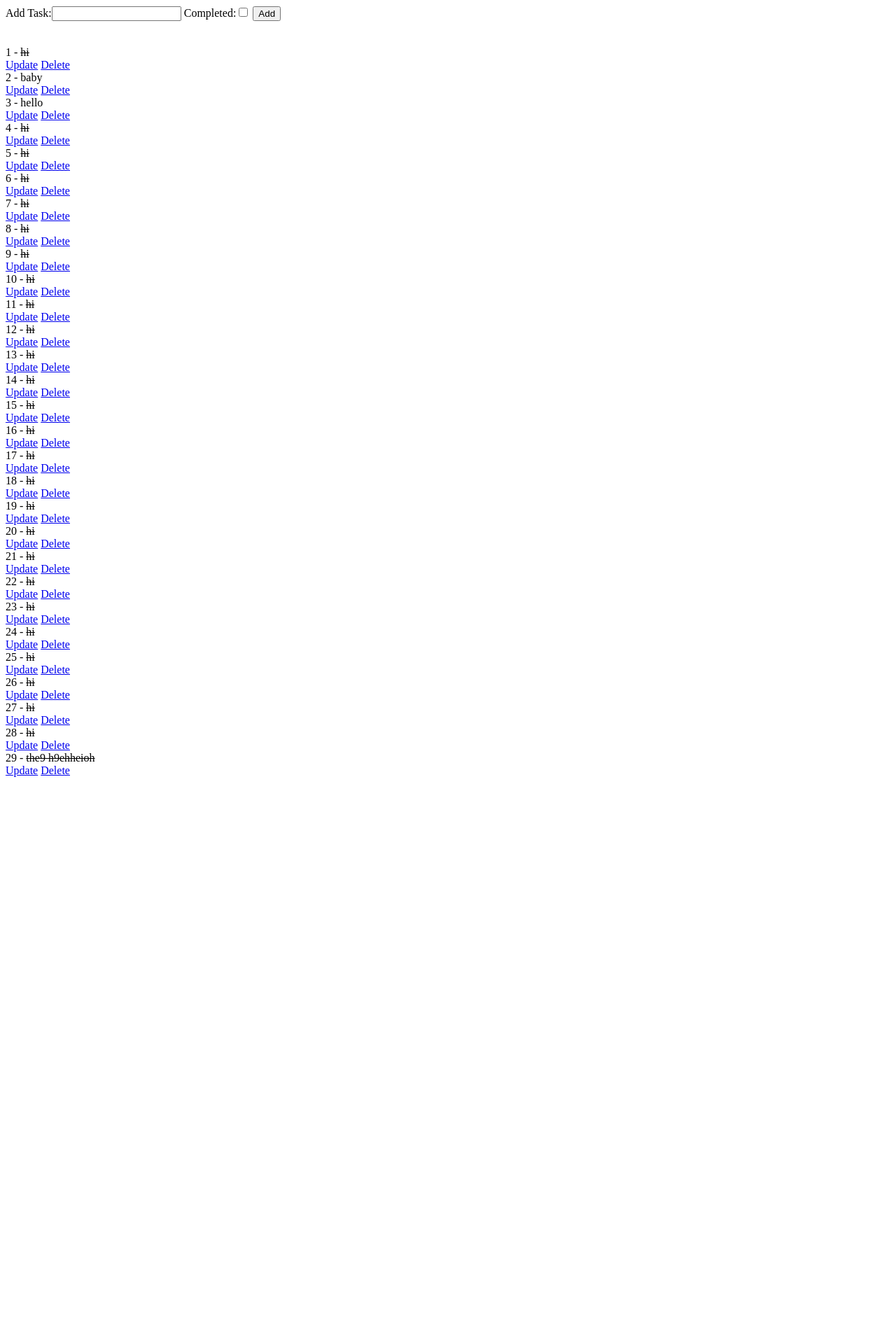
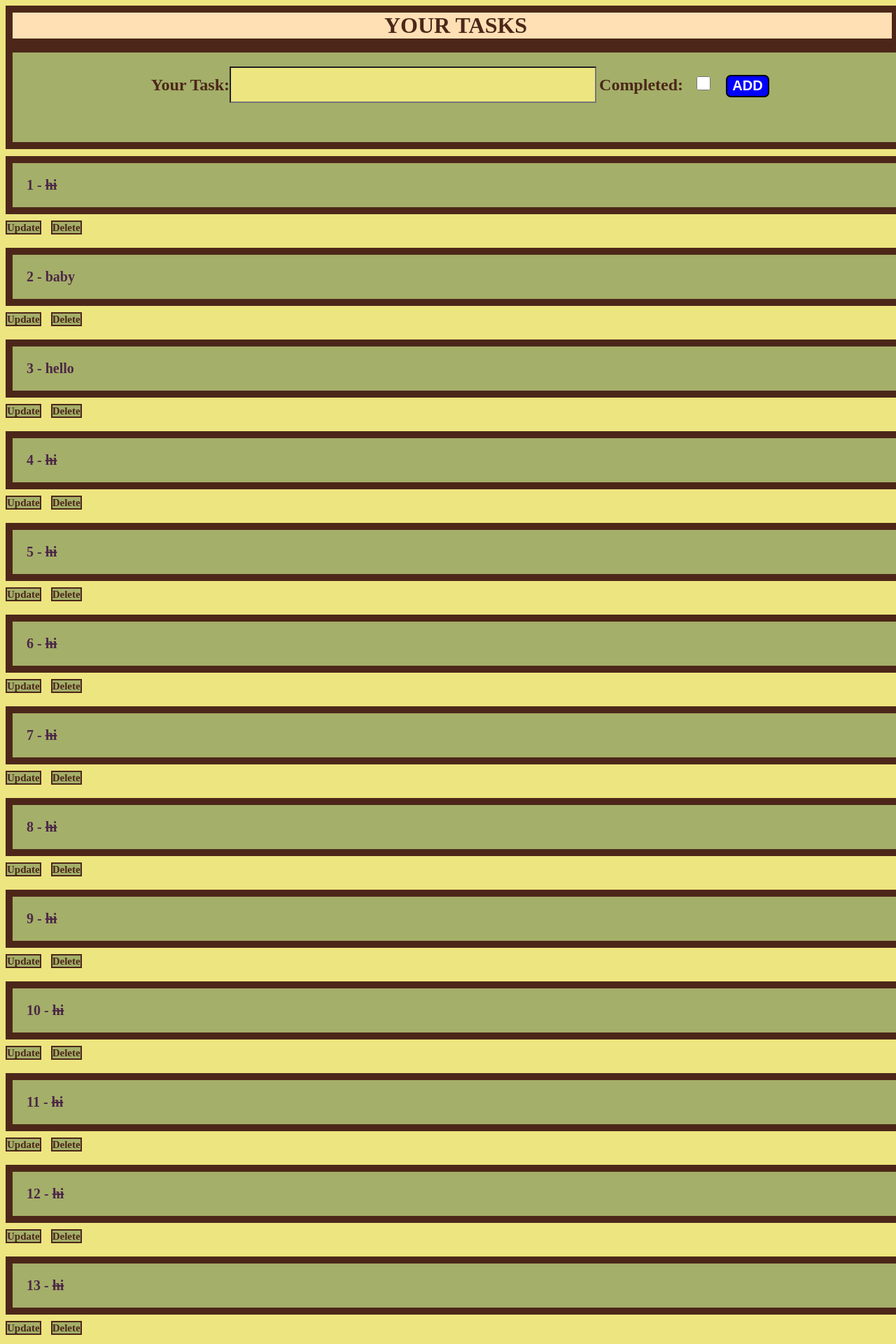
Before and after one commit to divyekalra1/to-do-app, a Django app: page /tasks/ in a window 1280 px wide. Shown: the top 1920 px of the page at 70% size. Before the commit the page ends 1110 px from the top, so only its background shows below. Run offline with Django 3.2, Linux system fonts and the light colour scheme; data comes from the database, SQL or seed files in the repository; both versions use the stored data as it was after the commit.

Commit message:
frontend

```diff
--- a/todo/tasks/forms.py
+++ b/todo/tasks/forms.py
@@ -1,9 +1,11 @@
+from django.forms import ModelForm
 from django import forms
 from .models import Task
-class TaskForm(forms.ModelForm):
-    class Meta:
-        model = Task
-        fields = '__all__'
-        labels = {
-                    "title": "Add Task"
-                 }
+class TaskForm(ModelForm):
+	title=forms.CharField(max_length=100)
+	title.widget.attrs.update({'style':'color:#4C2719;  border=3px solid black; width:500px; font-size:24px; padding:10px; background:#EDE580;'})
+	completed=forms.BooleanField()
+	completed.widget.attrs.update({'style':'width:50px; height:20px; background:#EDE580;'})
+	class Meta :
+		model=Task
+		fields=['title','completed']
--- a/todo/tasks/templates/tasks/all_tasks.html
+++ b/todo/tasks/templates/tasks/all_tasks.html
@@ -1,21 +1,103 @@
+<!DOCTYPE html>
+<html>
+<head>
+	<title>TO DO LIST</title>
+</head>
+<body>
+	<h1>YOUR TASKS</h1>
+
+<div>
 <form method = "POST">
 
-{{form}}
+<label><b>Your Task:</b></label>{{form.title}}
+<label><b>Completed:</b></label>{{form.completed}}
 
-<input type = "submit" value = "Add"></input>
+
+<input type = "submit" style="background:blue; color:white; border:2px solid black; font-weight:bold ; border-radius:7px; width:5%; height:2rem; font-size: 20px;"  value = "ADD"></input>
 
 {% csrf_token %}
 {% for i in counter %}
 <br>
-{% endfor %}
+{% endfor %}</div>
 {% for task in tasks %}
+	<div class="d1">
     {% if task.completed == True %}
-    {{ forloop.counter }} - <strike>{{ task }}</strike><br>
+    <b>{{ forloop.counter }} - <strike>{{ task }}</strike></b><br>
     {% else %}
-    {{ forloop.counter }} - {{ task }}<br>
+    <b>{{ forloop.counter }} - {{ task }}</b><br>
     {% endif %}
+</div>
     <a href = {% url "update_task" task.id %}>Update</a>
     <a href = {% url "delete_task" task.id %}>Delete</a></br>
+    <hr style="width:100%; padding-top:2px; border:2px #4C2719;">
 {% endfor %}
 
 </form>
+
+
+
+<style type="">
+	h1
+	{
+		background-color:#FFE0B5;
+		color:#4C2719;
+		padding-left:20px;
+		padding-right: 10px;
+		text-align: center;
+		border: 10px solid #4C2719 ;
+		margin:0px;
+		display: inline-block;
+		width:97%;
+
+	}
+	div
+	{
+		background-color:#A4AF69;
+		padding:20px;
+
+		text-align: center;
+		width:98%;
+		border:10px solid #4C2719;
+	}
+	.myfieldclass
+	{
+		color:red;
+	}
+	label
+	{
+		font-size: 24px;
+		color:#4C2719;
+
+	}
+	a{
+		font-size: 15px;
+		color:#4C2719;
+		font-weight: bold;
+		border:2px solid #4C2719;
+		margin-right:10px;
+		margin-top: 5px;
+		background-color: #A4AF69;
+		opacity: 1;
+		text-decoration: none;
+
+	}
+	body
+	{
+		background-color: #EDE580;
+	}
+	a:hover
+	{
+		opacity:0.5;
+	}
+	.d1
+	{	text-align: left;
+		font-size: 20px;
+		color:#4C2847;
+		margin-top: 10px;
+		margin-bottom: 10px;
+	}
+</style>
+
+
+</body>
+</html>
```
Also changed, not shown: todo/db.sqlite3.
